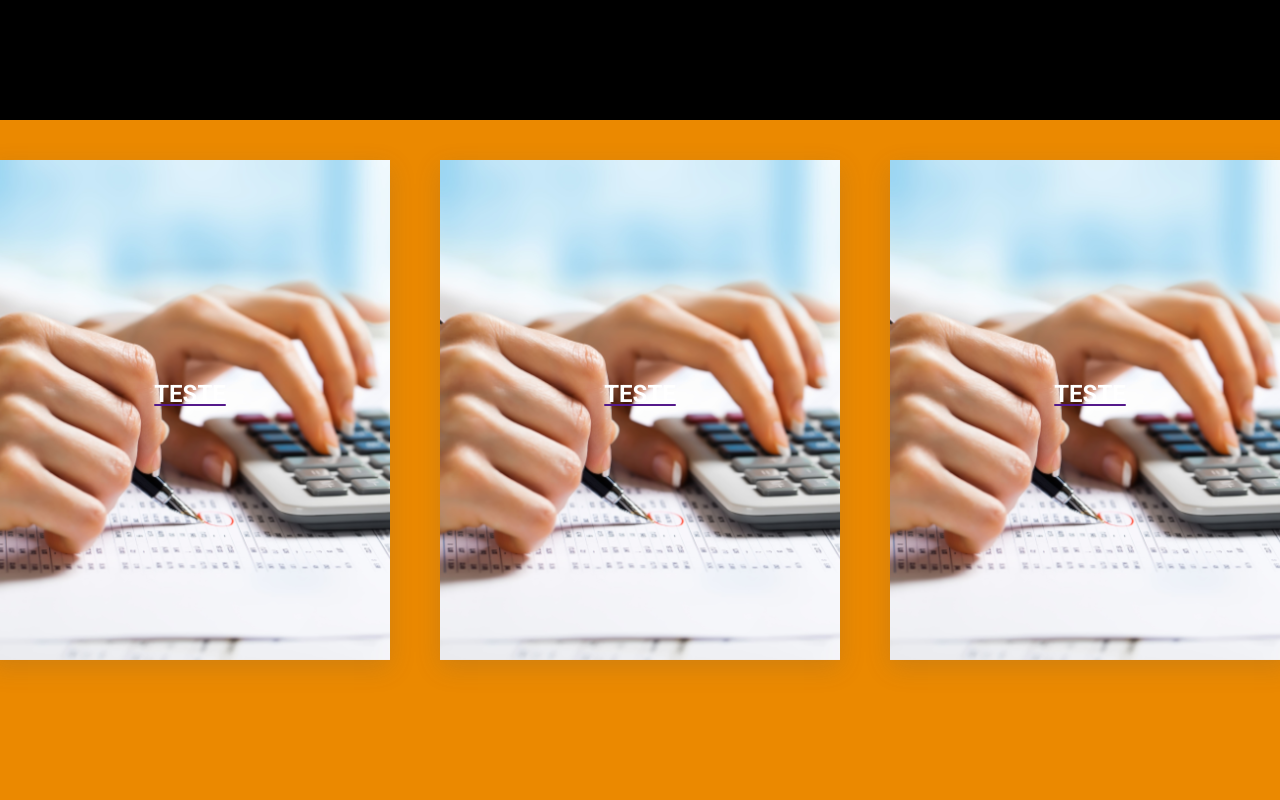
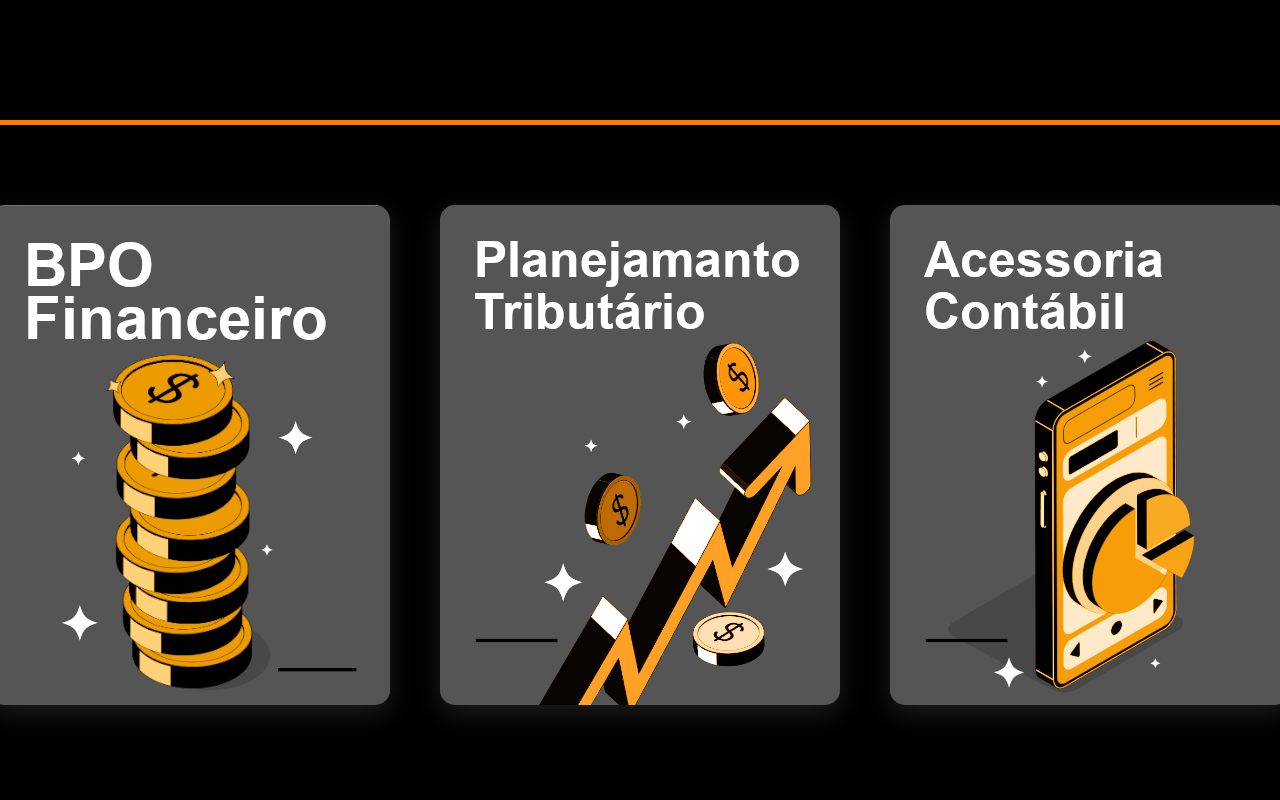
Before and after one commit to leandropaiva-dev/store, a plain HTML site: page index.html in a window 1280 px wide. Shown: the part 1700-2500 px from the top of the page. Drawn offline with Linux system fonts and the light colour scheme.

Commit message:
section 2 cards

```diff
--- a/index.html
+++ b/index.html
@@ -110,19 +110,20 @@
     <section class="sec2">
         <div class="cards">
 
-            <div class="card1">
+
+            <div id="c1" class="card1">
                 <a href="">
-                    <h1>TESTE</h1>
+                    <p class="tit1">Oferecemos serviços de BPO financeiro para otimizar suas operações. Ao terceirizar processos como contas a pagar e a receber, conciliações bancárias e relatórios financeiros, você pode reduzir custos e aumentar a eficiência. Deixe que nossos especialistas cuidem das suas finanças enquanto você foca no crescimento do seu negócio.</p>
                 </a>
             </div>
-            <div class="card1">
+            <div id="c2" class="card1">
                 <a href="">
-                    <h1>TESTE</h1>
+                    <h1 class="tit1">Oferecemos planejamento tributário para otimizar sua carga tributária dentro da lei. Reduza impostos, evite autuações e aumente a lucratividade com estratégias personalizadas. Nossa equipe analisará suas operações para identificar oportunidades de economia e garantir conformidade fiscal.</h1>
                 </a>
             </div>
-            <div class="card1">
+            <div id="c3" class="card1">
                 <a href="">
-                    <h1>TESTE</h1>
+                    <h1 class="tit1">Nossa assessoria contábil mantém suas finanças em ordem e apoia suas decisões empresariais. Oferecemos serviços de elaboração de demonstrações financeiras, balanços patrimoniais e acompanhamento de obrigações fiscais. Conte com nossos contadores experientes para obter insights valiosos e garantir o crescimento sustentável do seu negócio.</h1>
                 </a>
             </div>
 
@@ -144,6 +145,7 @@
                 <li>Pellentesque pulvinar suscipit nunc, vel convallis felis pretium id. Duis faucibus lobortis quam, eget volutpat ante rhoncus quis. </li>
             </ul>
         </div>-->
+
         </div>
 
       </section>
--- a/style.css
+++ b/style.css
@@ -292,7 +292,9 @@ header .botao button:hover{
     display: flex;
     justify-content: center;
     height: 900px;
-    background-color: rgb(235, 137, 0);
+    background-color: rgb(0, 0, 0);
+    border-top: 5px solid rgb(255, 123, 0);
+    border-bottom: 5px solid rgb(255, 123, 0);
 }
 
 /*
@@ -343,25 +345,39 @@ header .botao button:hover{
 }*/
 
 .cards {
-    padding: 40px 4%;
+    padding: 80px 4%;
     display: flex;
     gap: 50px;
     justify-content: center;
     outline: none;
+    text-decoration: none;
 }
 
 .card1 {
-    background-image: url(./assets/cardteste.png);
+    background-color: rgb(0, 0, 0);
     width: 400px;
     height: 500px;
-    box-shadow: rgba(88, 88, 88, 0.185) 0px 8px 24px;
+    box-shadow: rgba(162, 162, 162, 0.185) 0px 8px 24px;
     outline: none;
     transition: all 0.5s;
     cursor: pointer;
+    border-radius: 15px;
+    position: relative;
 }
 
-.card1:hover{
-    background-color: black;
+.card1 a{
+    text-decoration: none;
+}
+
+#c1:hover{
+    background-image: none;
+    transition: 0.5s;
+    transform: scale(1.07);
+    outline: none;
+    color: rgb(255, 255, 255);
+}
+
+#c2:hover{
     background-image: none;
     transition: 0.5s;
     transform: scale(1.05);
@@ -369,9 +385,41 @@ header .botao button:hover{
     color: rgb(255, 255, 255);
 }
 
-.cards h1{
+#c3:hover{
+    background-image: none;
+    transition: 0.5s;
+    transform: scale(1.07);
+    outline: none;
     color: rgb(255, 255, 255);
-    list-style-type: none;
-    margin-top: 55%;
+}
+
+.tit1 {
+    font-size: 22px;
+    margin: 50px auto;
+    padding: 0 40px;
+    opacity: 0;
+    color: rgb(255, 255, 255);
     text-align: center;
 }
+
+.card1:hover .tit1{
+    opacity: 1;
+}
+
+#c1{
+    background-image: url(./assets/imgc1.jpg);
+    background-color: rgb(255, 123, 0);
+    transition: all 0.5s;
+}
+
+#c2{
+    background-image: url(./assets/imgc2.jpg);
+    background-color: rgb(255, 123, 0);
+    transition: 0.5s all;
+}
+
+#c3{
+    background-image: url(./assets/imgc3.jpg);
+    background-color: rgb(255, 123, 0);
+    transition: all 0.5s;
+}
```
Also changed, not shown: assets/imgc1.jpg (added), assets/imgc2.jpg (added), assets/imgc3.jpg (added), 3 other files.
